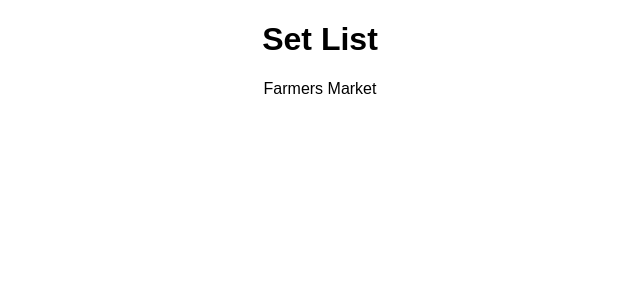
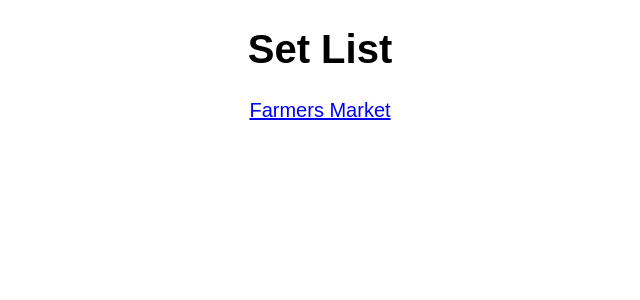
Before and after one commit to chipbell4/set-list, a React app: page / in a window 1280 px wide. Shown: the top 300 px of the page, without its empty margins (320-960 px from the left). Built offline with nearby package versions, Linux system fonts and the light colour scheme.

Commit message:
Jazzing it up a little

```diff
--- a/src/index.tsx
+++ b/src/index.tsx
@@ -26,7 +26,7 @@ const App = () => {
     const reset = () => setSetName(null);
     appContent = (
         <div>
-            <div onClick={reset}>Back</div>
+            <div className="back-button" onClick={reset}>Back</div>
             <SongList songs={sets[setName].songs}></SongList>
         </div>
     );
--- a/styles.css
+++ b/styles.css
@@ -3,11 +3,15 @@ html {
 }
 
 .app {
-    max-width: 800px;
-    width: 90%;
+    max-width: 600px;
     margin-left: auto;
     margin-right: auto;
     text-align: center;
+    font-size: 20px;
+}
+
+.song-list {
+    margin-top: 1em;
 }
 
 .song-container {
@@ -16,6 +20,10 @@ html {
     border: 2px solid black;
     border-radius: 4px;
     margin-bottom: 1em;
+}
+
+.song-container h2 {
+    cursor: pointer;
 }
 
 .song-container.played {
@@ -33,15 +41,26 @@ table.chord-chart {
     margin-left: auto;
     margin-right: auto;
     margin-top: 1em;
+    width: 95%;
 }
 
 table.chord-chart td {
     border: 2px solid black;
-    padding: 0.5em;
+    padding: 1.0em;
     text-align: center;
-    min-width: 4em;
 }
 
 .accordion-container .collapsable-content.closed {
     display: none;
 }
+
+/* Some general styling for "links" */
+.back-button, .set, .toggle {
+    cursor: pointer;
+    text-decoration: underline;
+    color: blue;
+}
+
+.back-button:active, .set:active, .toggle:active {
+    color: purple;
+}
```
